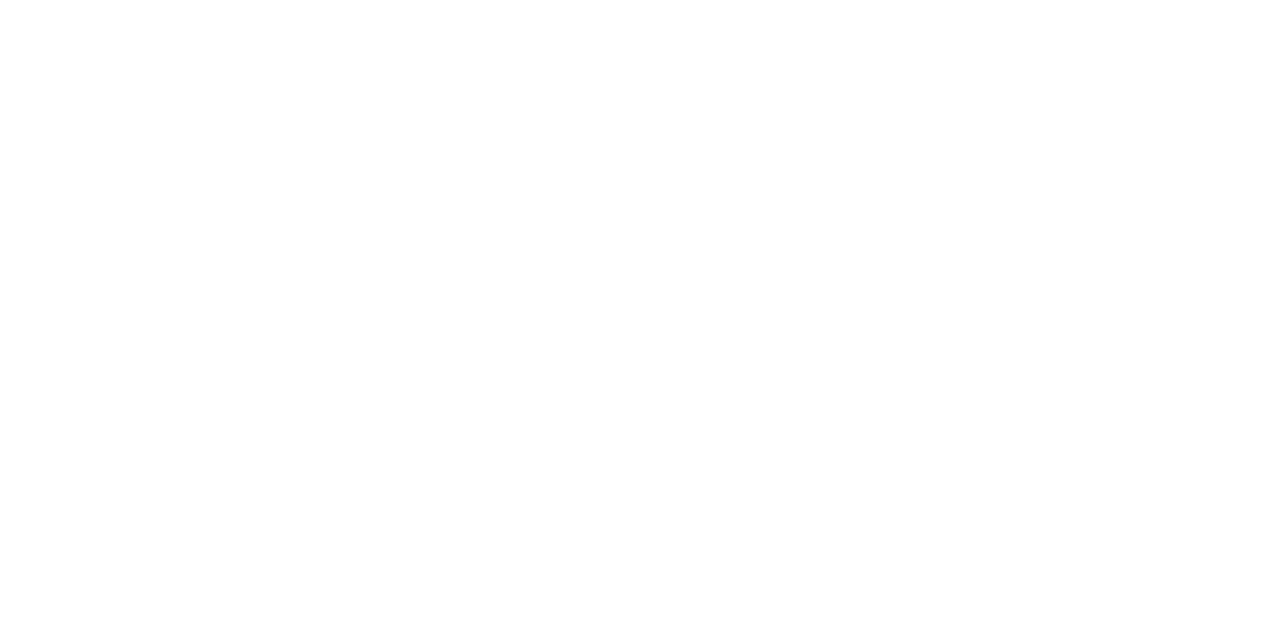
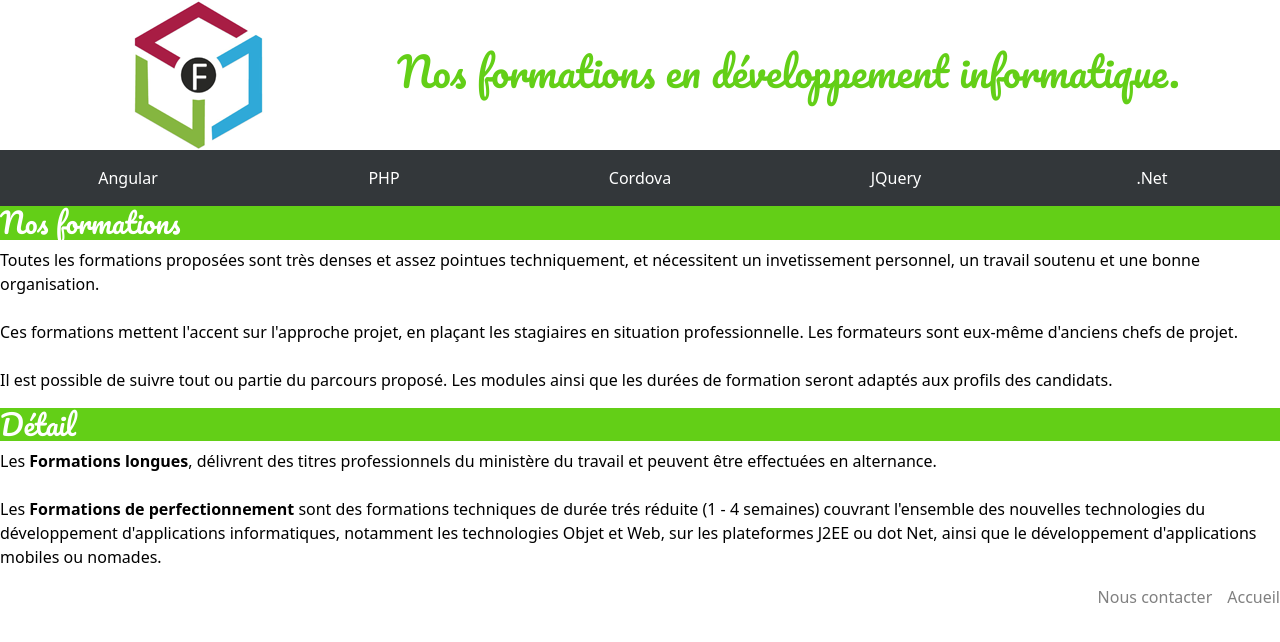
Before and after one commit to ThomasFqts/Site-web-responsive, a plain HTML site: page index.html in a window 1280 px wide. Drawn offline with nearby package versions, Linux system fonts and the light colour scheme; a web font is replaced by a local one.

Commit message:
Ajout logo + exercice fini

```diff
--- a/index.html
+++ b/index.html
@@ -1,11 +1,104 @@
 <!DOCTYPE html>
 <html lang="en">
-<head>
-    <meta charset="UTF-8">
-    <meta name="viewport" content="width=device-width, initial-scale=1.0">
+  <head>
+    <meta charset="UTF-8" />
+    <meta name="viewport" content="width=device-width, initial-scale=1.0" />
     <title>Document</title>
-</head>
-<body>
 
-</body>
+    <!-- Pacifico font -->
+    <link rel="preconnect" href="https://fonts.googleapis.com" />
+    <link rel="preconnect" href="https://fonts.gstatic.com" crossorigin />
+    <link
+      href="https://fonts.googleapis.com/css2?family=Abril+Fatface&family=Grand+Hotel&family=Inspiration&family=Metal&family=Open+Sans:ital,wght@0,300..800;1,300..800&family=Pacifico&display=swap"
+      rel="stylesheet"
+    />
+
+    <!-- Bootstrap css -->
+    <link
+      href="https://cdn.jsdelivr.net/npm/bootstrap@5.3.3/dist/css/bootstrap.min.css"
+      rel="stylesheet"
+      integrity="sha384-QWTKZyjpPEjISv5WaRU9OFeRpok6YctnYmDr5pNlyT2bRjXh0JMhjY6hW+ALEwIH"
+      crossorigin="anonymous"
+    />
+    <link rel="stylesheet" href="styles/style.css" />
+  </head>
+  <body>
+    <header>
+      <section id="haut">
+        <article id="logo">
+          <!-- Logo -->
+          <img src="styles/img/logoFormation.png" alt="" />
+        </article>
+
+        <article id="titre">
+          <!-- Titre -->
+          <h1>Nos formations en développement informatique.</h1>
+        </article>
+      </section>
+
+      <section id="bas">
+        <!-- Barre de nav -->
+        <nav class="navbar navbar-expand-lg">
+          <div class="navbar-nav">
+            <a class="nav-link" href="#">Angular</a>
+            <a class="nav-link" href="#">PHP</a>
+            <a class="nav-link" href="#">Cordova</a>
+            <a class="nav-link" href="#">JQuery</a>
+            <a class="nav-link" href="#">.Net</a>
+          </div>
+        </nav>
+      </section>
+    </header>
+
+    <main>
+      <section id="paragraphe">
+        <article id="formation">
+          <h3>Nos formations</h3>
+          <p id="pfor">
+            Toutes les formations proposées sont très denses et assez pointues
+            techniquement, et nécessitent un invetissement personnel, un travail
+            soutenu et une bonne organisation. <br /><br />
+            Ces formations mettent l'accent sur l'approche projet, en plaçant
+            les stagiaires en situation professionnelle. Les formateurs sont
+            eux-même d'anciens chefs de projet. <br /><br />
+            Il est possible de suivre tout ou partie du parcours proposé. Les
+            modules ainsi que les durées de formation seront adaptés aux profils
+            des candidats.
+          </p>
+        </article>
+
+        <article id="detail">
+          <h3>Détail</h3>
+          <p id="pdetail">
+            Les <strong>Formations longues</strong>, délivrent des titres
+            professionnels du ministère du travail et peuvent être effectuées en
+            alternance. <br /> <br />
+            Les <strong>Formations de perfectionnement</strong> sont des
+            formations techniques de durée trés réduite (1 - 4 semaines)
+            couvrant l'ensemble des nouvelles technologies du développement
+            d'applications informatiques, notamment les technologies Objet et
+            Web, sur les plateformes J2EE ou dot Net, ainsi que le développement
+            d'applications mobiles ou nomades.
+          </p>
+        </article>
+      </section>
+    </main>
+
+    <footer>
+      <nav>
+        <ul>
+          <li><a href="#">Nous contacter</a></li>
+          <li><a href="#">Accueil</a></li>
+        </ul>
+      </nav>
+    </footer>
+
+    <!-- Bootstrap js -->
+    <script
+      src="https://cdn.jsdelivr.net/npm/bootstrap@5.3.3/dist/js/bootstrap.bundle.min.js"
+      integrity="sha384-YvpcrYf0tY3lHB60NNkmXc5s9fDVZLESaAA55NDzOxhy9GkcIdslK1eN7N6jIeHz"
+      crossorigin="anonymous"
+    ></script>
+    <script src="scripts/script.js"></script>
+  </body>
 </html>
--- /dev/null
+++ b/styles/style.css
@@ -0,0 +1,233 @@
+@media screen and (min-width: 600px) {
+  /* Mobile first */
+
+  #haut {
+    display: flex;
+    flex-direction: row;
+  }
+
+  #logo {
+    width: 45%;
+    display: flex;
+    justify-content: center;
+  }
+
+  #titre {
+    width: 100%;
+    display: flex;
+    align-items: center;
+  }
+
+  h1,
+  h3 {
+    font-family: "Pacifico";
+  }
+
+  h1 {
+    color: #63cf17;
+  }
+
+  h3 {
+    background-color: #63cf17;
+    color: white;
+  }
+  .navbar {
+    background-color: #33373a;
+  }
+
+  .navbar-nav {
+    width: 100%;
+  }
+
+  .nav-link {
+    display: flex;
+    justify-content: center;
+    width: 100%;
+    color: white;
+    border: solid 2px white;
+    border-top: none;
+    border-left: none;
+    border-right: none;
+  }
+
+  p {
+    color: black;
+  }
+
+  ul {
+    display: flex;
+    justify-content: flex-end;
+    gap: 15px;
+  }
+
+  li {
+    list-style-type: none;
+  }
+
+  a {
+    text-decoration: none;
+    color: gray;
+  }
+}
+
+@media screen and (min-width: 769px) {
+  #haut {
+    display: flex;
+    flex-direction: row;
+  }
+
+  #logo {
+    width: 45%;
+    display: flex;
+    justify-content: center;
+  }
+
+  #titre {
+    width: 100%;
+    display: flex;
+    align-items: center;
+  }
+
+  h1,
+  h3 {
+    font-family: "Pacifico";
+  }
+
+  h1 {
+    color: #63cf17;
+  }
+
+  h3 {
+    background-color: #63cf17;
+    color: white;
+  }
+
+  .navbar {
+    background-color: #33373a;
+  }
+
+  .navbar-nav {
+    width: 100%;
+    display: flex;
+    flex-direction: row;
+  }
+
+  .nav-link {
+    border: none;
+    color: white;
+  }
+
+  #paragraphe {
+    display: flex;
+    flex-direction: row;
+  }
+
+  #formation {
+    width: 30%;
+  }
+
+  #detail {
+    width: 70%;
+  }
+
+  p {
+    color: black;
+    gap: 15px;
+  }
+
+  ul {
+    display: flex;
+    justify-content: flex-end;
+    gap: 15px;
+  }
+
+  li {
+    list-style-type: none;
+  }
+
+  a {
+    text-decoration: none;
+    color: gray;
+  }
+}
+
+@media screen and (min-width: 993px) {
+  #haut {
+    display: flex;
+    flex-direction: row;
+  }
+
+  #logo {
+    width: 45%;
+    display: flex;
+    justify-content: center;
+  }
+
+  #titre {
+    width: 100%;
+    display: flex;
+    align-items: center;
+  }
+
+  h1,
+  h3 {
+    font-family: "Pacifico";
+  }
+
+  h1 {
+    color: #63cf17;
+  }
+
+  h3 {
+    background-color: #63cf17;
+    color: white;
+  }
+
+  .navbar {
+    background-color: #33373a;
+  }
+
+  .navbar-nav {
+    width: 100%;
+    display: flex;
+    flex-direction: row;
+  }
+
+  .nav-link {
+    border: none;
+    color: white;
+  }
+
+  #paragraphe {
+    display: flex;
+    flex-direction: column;
+  }
+
+  #formation {
+    width: 100%;
+  }
+
+  #detail {
+    width: 100%;
+  }
+
+  p {
+    color: black;
+    gap: 15px;
+  }
+
+  ul {
+    display: flex;
+    justify-content: flex-end;
+    gap: 15px;
+  }
+
+  li {
+    list-style-type: none;
+  }
+
+  a {
+    text-decoration: none;
+    color: gray;
+  }
+}
```
Also changed, not shown: styles/img/logoFormation.png (added), styles/style.js (deleted).
